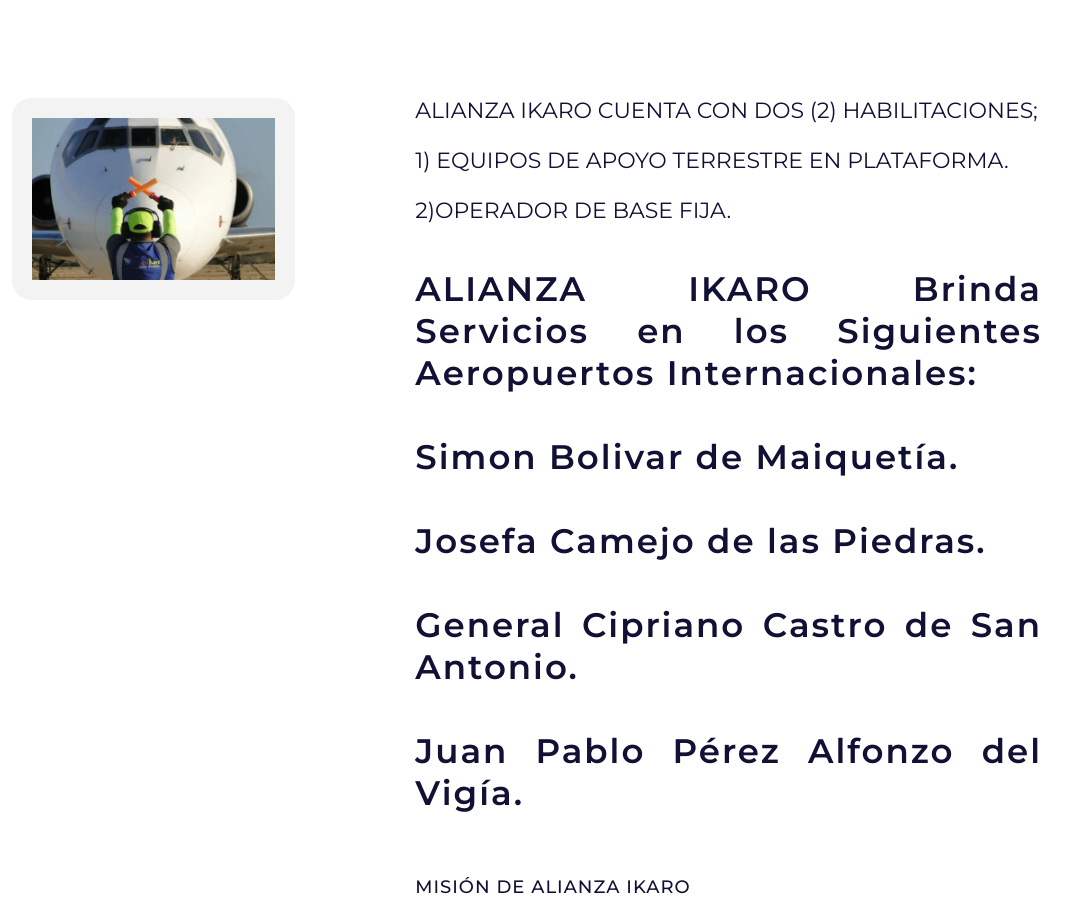
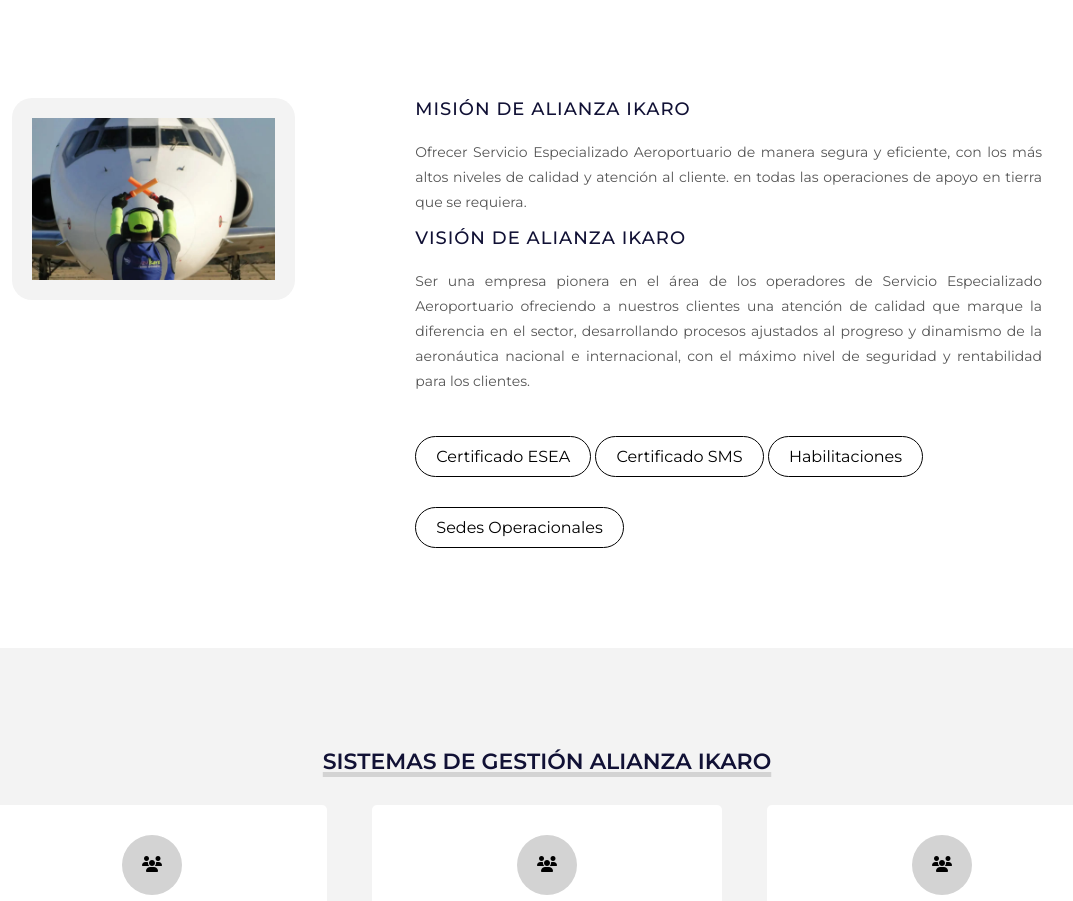
Before and after one commit to RichardGestion/web-alianzaikaro, a plain HTML site: page index.html in a window 1280 px wide. Shown: the part 802-1703 px from the top of the page, without its empty margins (93-1166 px from the left). Drawn offline with Linux system fonts and the light colour scheme.

Commit message:
Update index.html

```diff
--- a/index.html
+++ b/index.html
@@ -57,10 +57,6 @@
           <img src="img/LSP 2 (2).jpg" alt="" />
         </div>
         <div class="sobremi">
-          <p style="text-align: justify;" class="titulo-seccion">
-            ALIANZA IKARO CUENTA CON DOS (2) HABILITACIONES;<br><br> 1) Equipos de Apoyo Terrestre en Plataforma. <br><br> 2)Operador de Base Fija.<br><br>
-          </p>
-          <h2 style="text-align: justify;">ALIANZA IKARO Brinda Servicios en los Siguientes Aeropuertos Internacionales: <br><br> Simon Bolivar de Maiquetía. <br><br> Josefa Camejo de las Piedras. <br><br> General Cipriano Castro de San Antonio. <br><br> Juan Pablo Pérez Alfonzo del Vigía.<br><br></h2>
           <h3>MISIÓN DE ALIANZA IKARO</h3>
           <p style="text-align: justify;">
             Ofrecer Servicio Especializado Aeroportuario de manera segura y eficiente, con los más altos niveles de calidad y atención al cliente. en todas las operaciones de apoyo en tierra que se requiera.
@@ -72,7 +68,8 @@
           </p>
           <a href="index9.html">Certificado ESEA</a>
           <a href="index21.html">Certificado SMS</a>
-          <a href="index26.html">Carta de Compromiso SMS</a>
+          <a href="#">Habilitaciones</a>
+          <a href="https://richardgestion.github.io/Ubicaci-ndeOperaciones/">Sedes Operacionales</a>
 
         </div>
       </section>
```
